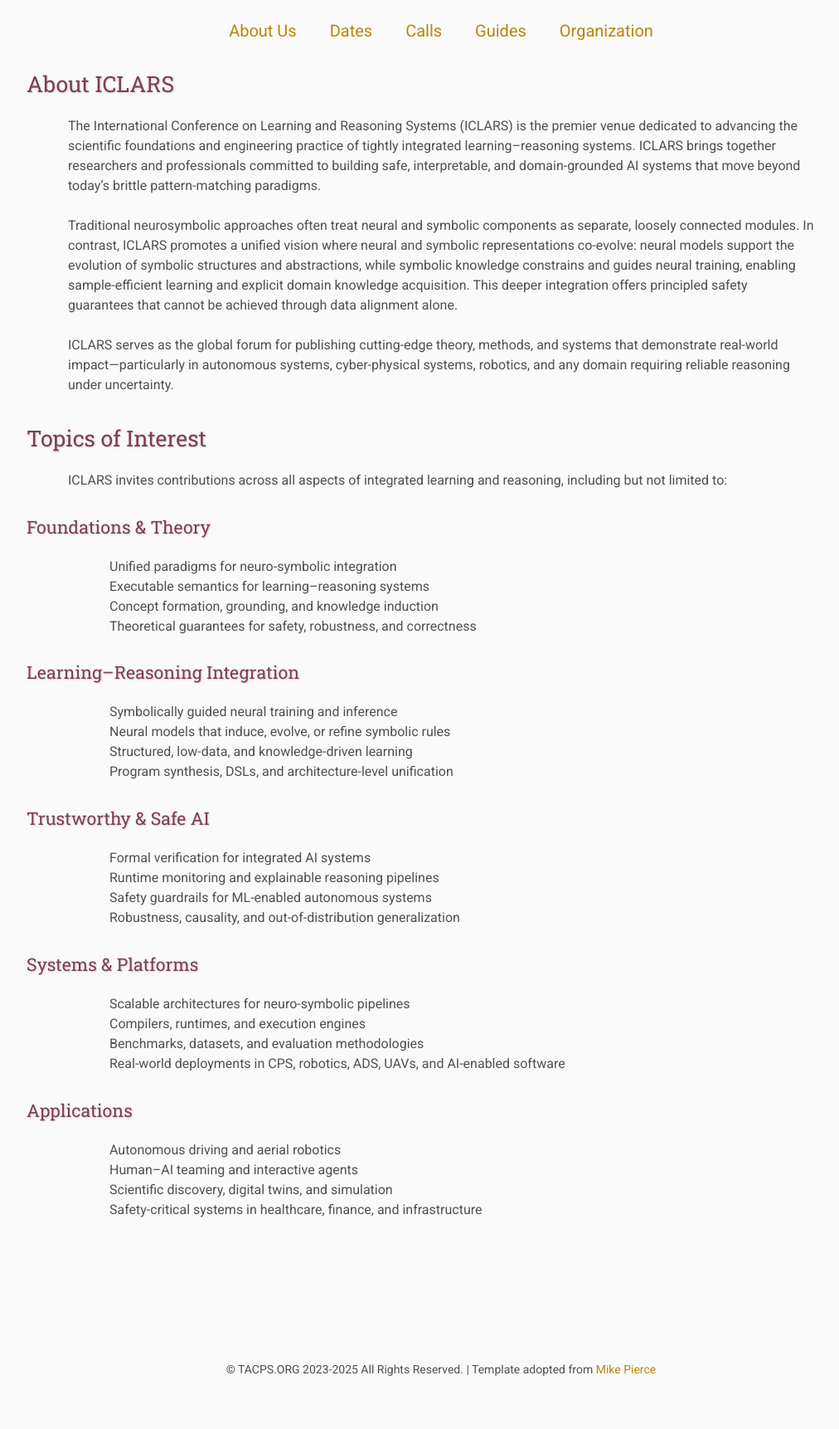
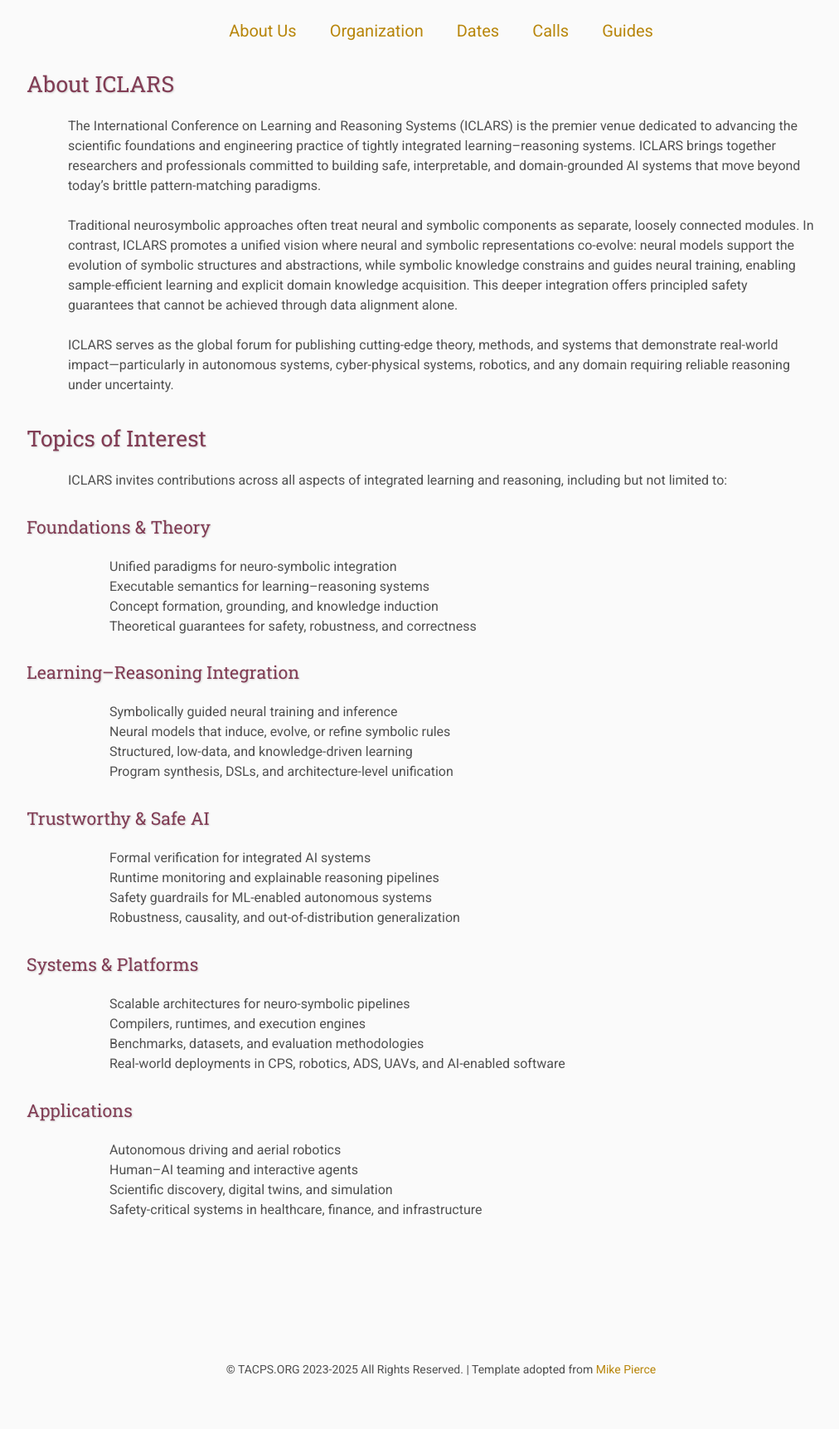
Before and after one commit to ITSEG-MQ/website-iclars-conf, a Jekyll site: the page built from index.html, in a window 1280 px wide. Shown: the part 360-2082 px from the top of the page at 83% size, without its empty margins (108-1120 px from the left). Built offline with Jekyll 4.4.1, drawn with Linux system fonts in a browser that asks for light colours; some of the changed lines change nothing that is shown.

Commit message:
Add Organization link to header
Added a link to the Organization page in the header.

```diff
--- a/_includes/header.html
+++ b/_includes/header.html
@@ -9,6 +9,11 @@
   <a href="{{ '/' | relative_url }}"
      class="{% if page.nav == 'home' %}current{% endif %}">
     About Us
+  </a>
+
+  <a href="{{ '/organization/' | relative_url }}"
+     class="{% if page.nav == 'organization' %}current{% endif %}">
+    Organization
   </a>
 
   <a href="{{ '/dates/' | relative_url }}"
@@ -25,9 +30,4 @@
      class="{% if page.nav == 'guides' %}current{% endif %}">
     Guides
   </a>
-
-  <a href="{{ '/organization/' | relative_url }}"
-     class="{% if page.nav == 'organization' %}current{% endif %}">
-    Organization
-  </a>
 </nav>
```
